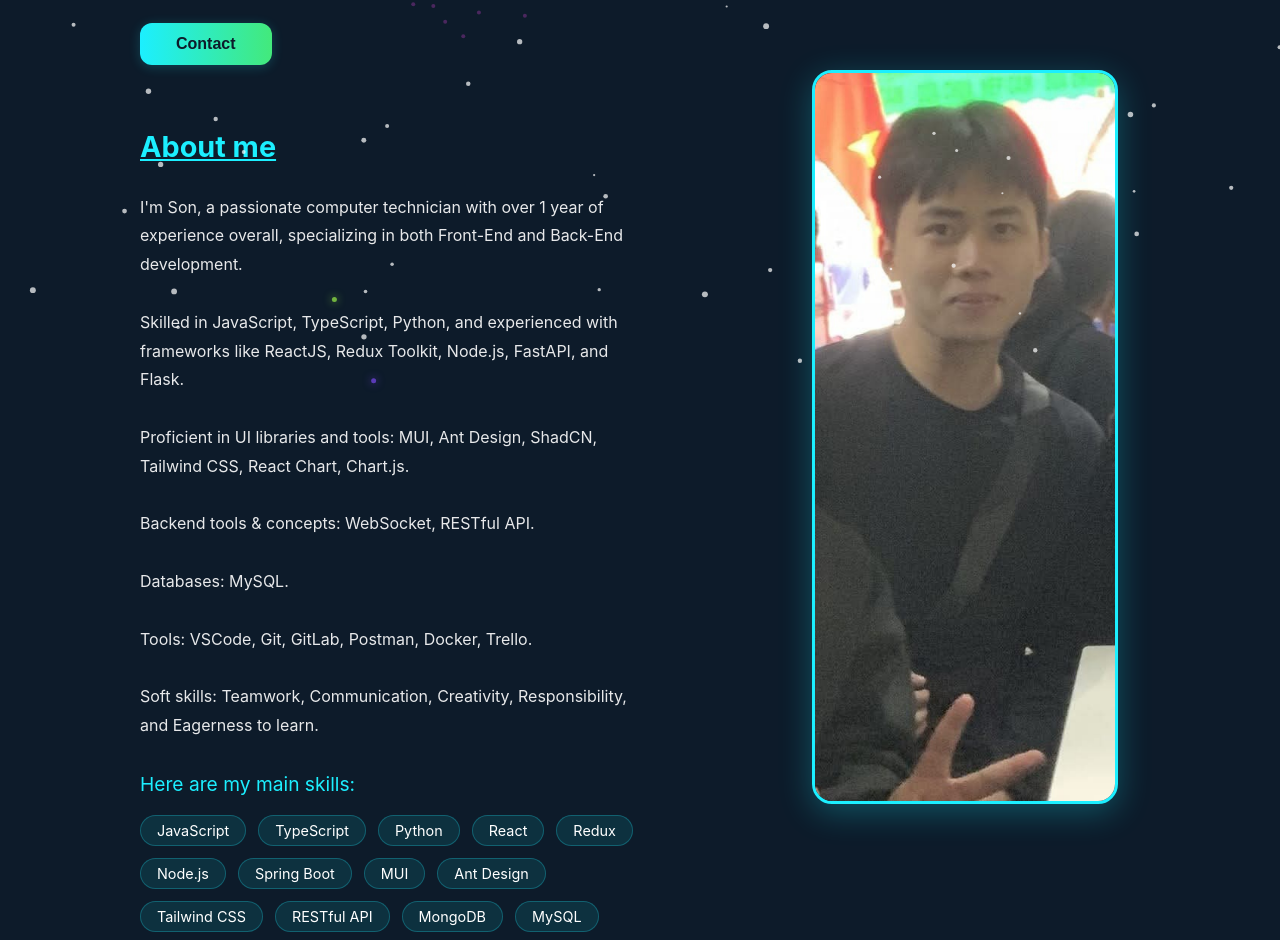
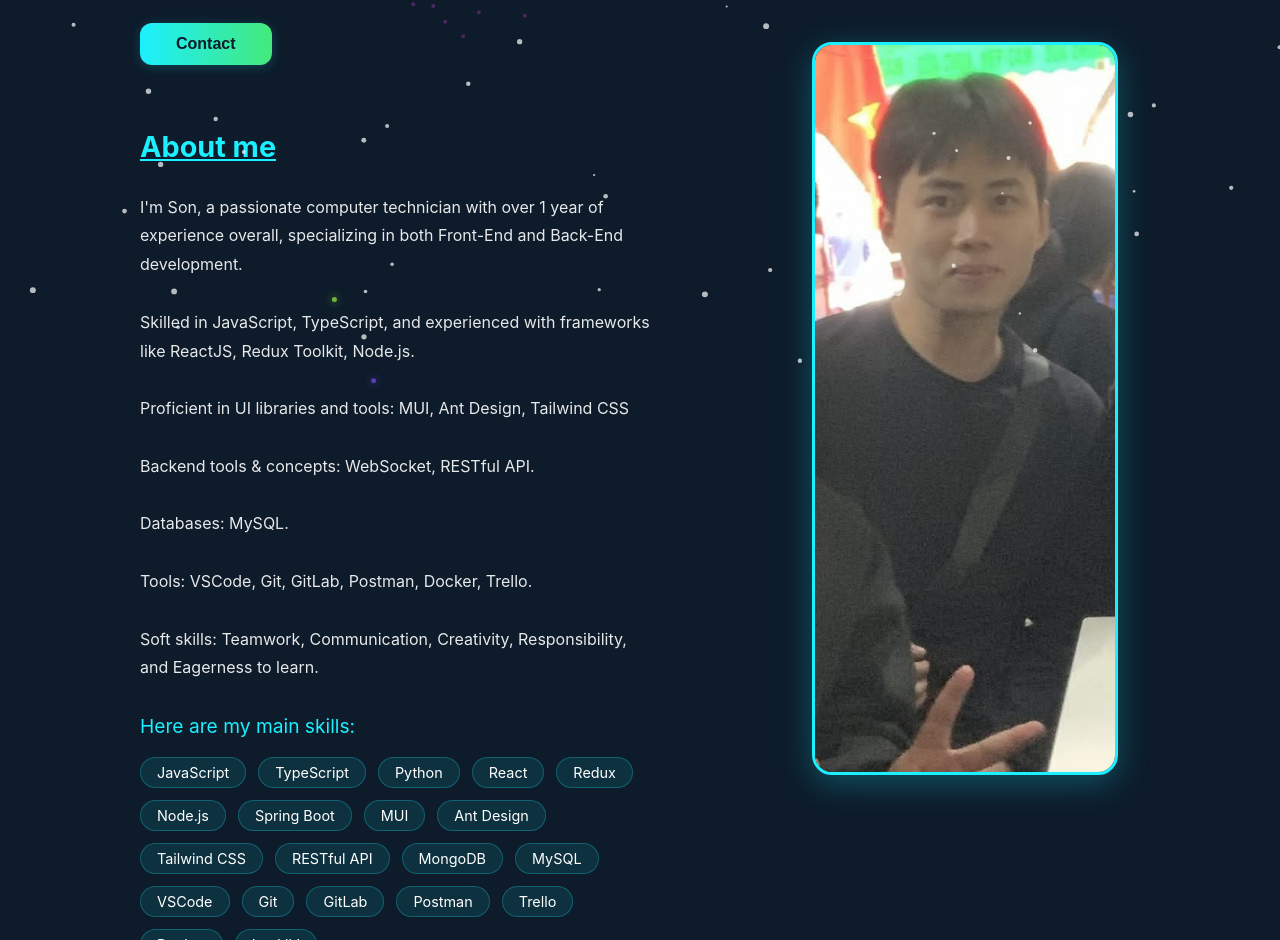
Before and after one commit to Olin2004/Blog, a React (Vite) app: page / in a window 1280 px wide. Shown: the part 406-1346 px from the top of the page. Built offline with nearby package versions, Linux system fonts and the light colour scheme.

Commit message:
update about_me

```diff
--- a/src/components/Contact/Contact.jsx
+++ b/src/components/Contact/Contact.jsx
@@ -8,7 +8,7 @@ const Contact = () => (
     <div className="contact-methods">
       <div className="contact-card">
         <span role="img" aria-label="email">📧</span>
-        hiep203dxxv@gmail.com
+        vanson2004tkhd@gmail.com
       </div>
       <div className="contact-card">
         <span role="img" aria-label="phone">📞</span>
--- a/src/components/Header/Header.tsx
+++ b/src/components/Header/Header.tsx
@@ -6,7 +6,7 @@ const projects = [
   {
     title: "E-commerce Platform",
     description: "A full-stack e-commerce platform built with React, Node.js, and MongoDB",
-    technologies: ["React", "Node.js", "MongoDB", "Express"],
+    technologies: ["React Native", "MySQL","Spring Boot","Docker",],
     link: "https://github.com/Olin2004/sell-milk-tea"
   },
   {
@@ -18,7 +18,7 @@ const projects = [
   {
     title: "Portfolio Website",
     description: "Personal portfolio website showcasing projects and skills",
-    technologies: ["React", "TypeScript", "Tailwind CSS"],
+    technologies: ["React", "TypeScript", ],
     link: "#"
   }
 ];
--- a/src/components/IntroSection.tsx
+++ b/src/components/IntroSection.tsx
@@ -20,8 +20,8 @@ const IntroSection = () => (
       <div className={styles.about_me_block} id="about-me">
         <h2>About me</h2>
         <p>I'm Son, a passionate computer technician with over 1 year of experience overall, specializing in both Front-End and Back-End development.<br/><br/>
-        Skilled in JavaScript, TypeScript, Python, and experienced with frameworks like ReactJS, Redux Toolkit, Node.js, FastAPI, and Flask.<br/><br/>
-        Proficient in UI libraries and tools: MUI, Ant Design, ShadCN, Tailwind CSS, React Chart, Chart.js.<br/><br/>
+        Skilled in JavaScript, TypeScript,   and experienced with frameworks like ReactJS, Redux Toolkit, Node.js.<br/><br/>
+        Proficient in UI libraries and tools: MUI, Ant Design, Tailwind CSS<br/><br/>
         Backend tools & concepts:  WebSocket, RESTful API.<br/><br/>
         Databases: MySQL.<br/><br/>
         Tools: VSCode, Git, GitLab, Postman, Docker, Trello.<br/><br/>
```
